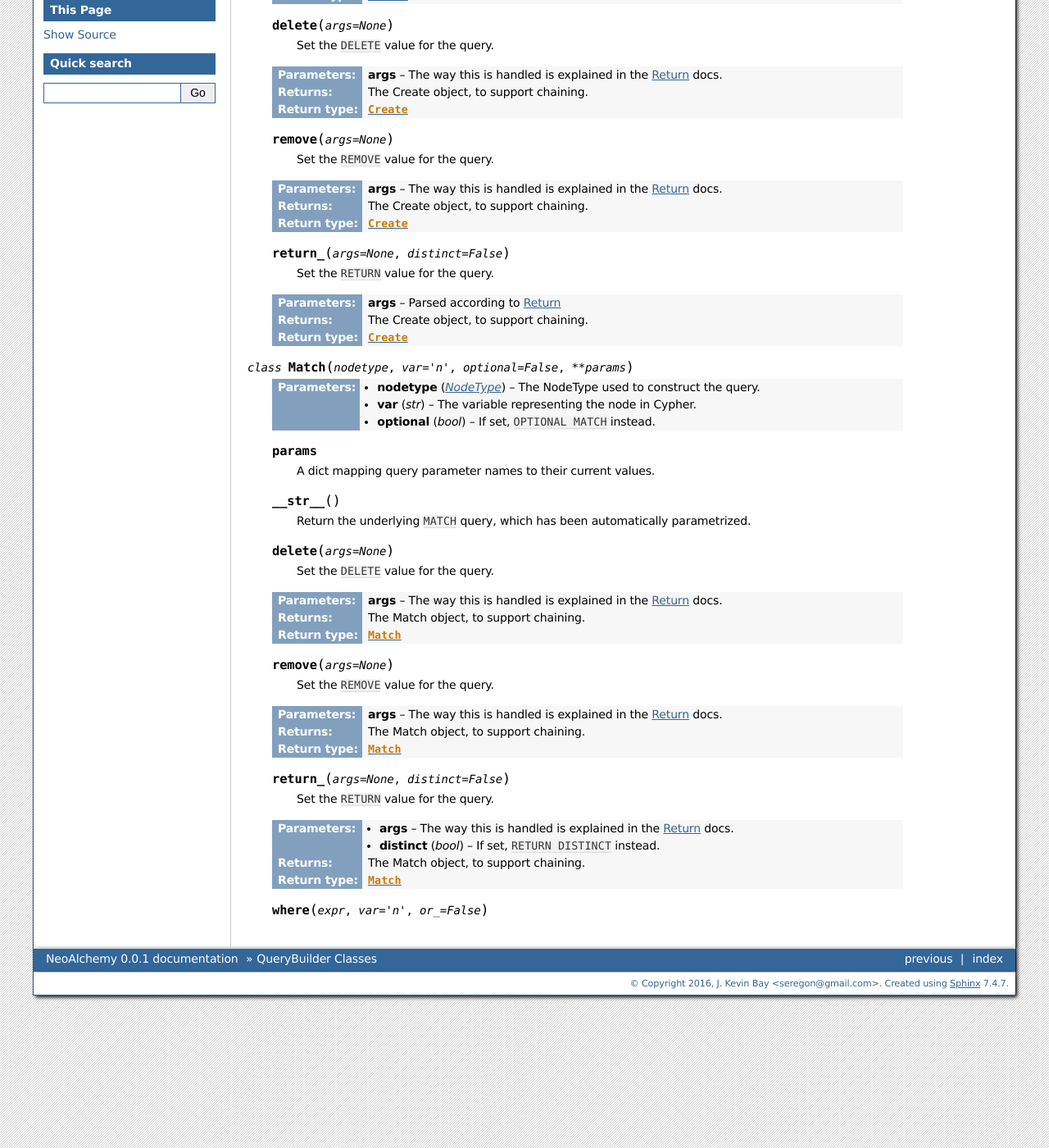
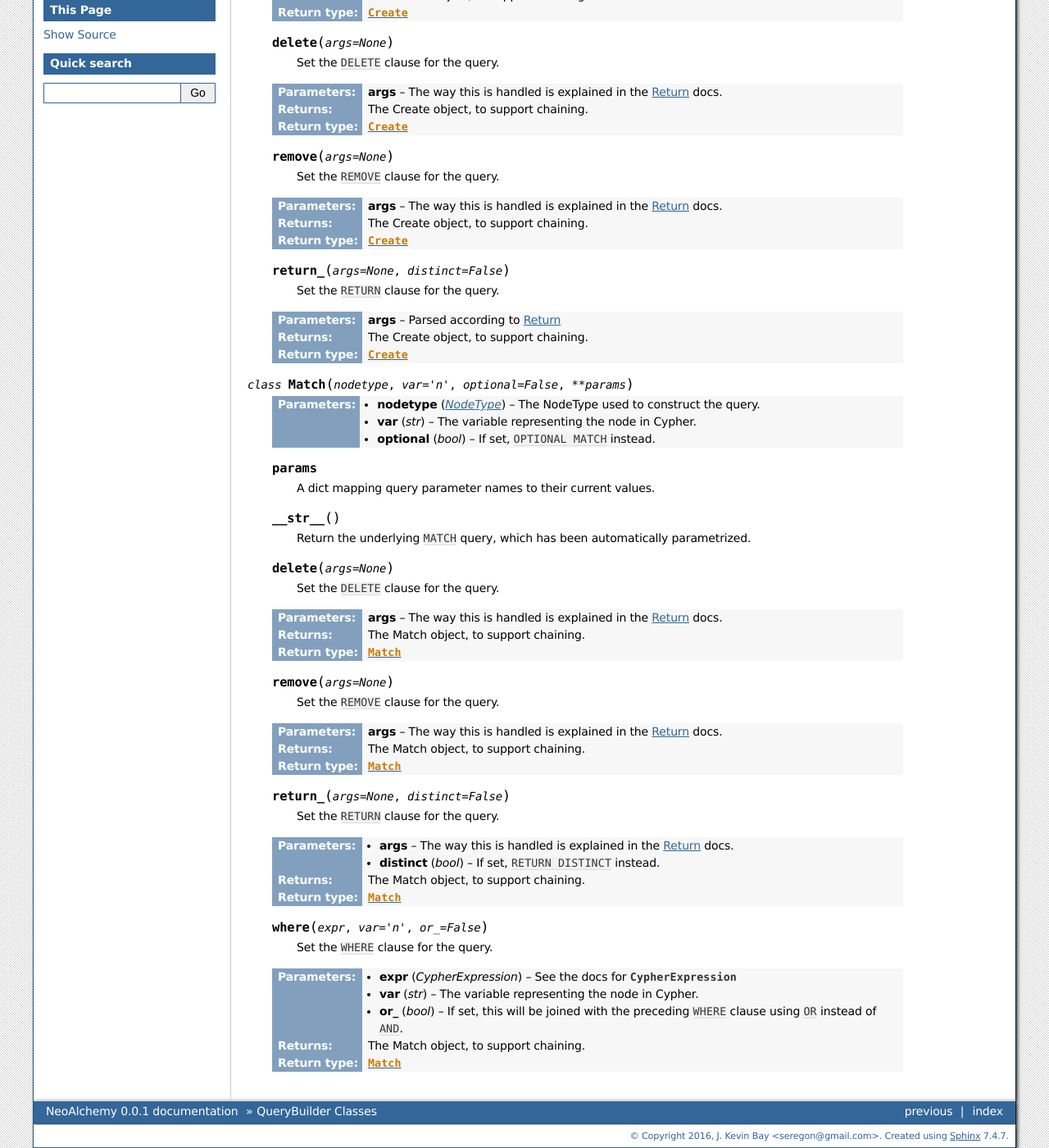
Before and after one commit to TwoBitAlchemist/NeoAlchemy, a Sphinx documentation site: the page built from source/querybuilder-classes.rst, in a window 1280 px wide and 1400 px high, scrolled down 457 px. Shown: the whole window at 82% size. Built offline with Sphinx 7.4.7, drawn with Linux system fonts in a browser that asks for light colours; some of the changed text lies outside the part shown.

Commit message:
Doc and code consistency update

```diff
--- a/source/querybuilder-classes.rst
+++ b/source/querybuilder-classes.rst
@@ -20,18 +20,19 @@ QueryBuilder Classes
         Return the underlying ``CREATE`` query, which has been automatically
         parametrized.
 
-    .. py:method:: Create.set(property, value)
+    .. py:method:: Create.set(property, value, var='n')
 
         Set a property to a value. Can be called multiple times.
 
     :param Property property: The property to set
-    :param value: The value of the property to set
+    :param any value: The value of the property to set
+    :param str var: The variable representing the node in Cypher.
     :return: The Create object, to support chaining.
     :rtype: :py:class:`Create`
 
     .. py:method:: Create.delete(args=None)
 
-        Set the ``DELETE`` value for the query.
+        Set the ``DELETE`` clause for the query.
 
     :param args: The way this is handled is explained in the
                  :ref:`return-signature` docs.
@@ -40,7 +41,7 @@ QueryBuilder Classes
 
     .. py:method:: Create.remove(args=None)
 
-        Set the ``REMOVE`` value for the query.
+        Set the ``REMOVE`` clause for the query.
 
     :param args: The way this is handled is explained in the
                  :ref:`return-signature` docs.
@@ -49,7 +50,7 @@ QueryBuilder Classes
 
     .. py:method:: Create.return_(args=None, distinct=False)
 
-        Set the ``RETURN`` value for the query.
+        Set the ``RETURN`` clause for the query.
 
     :param args: Parsed according to :ref:`return-signature`
     :return: The Create object, to support chaining.
@@ -73,7 +74,7 @@ QueryBuilder Classes
 
     .. py:method:: Match.delete(args=None)
 
-        Set the ``DELETE`` value for the query.
+        Set the ``DELETE`` clause for the query.
 
     :param args: The way this is handled is explained in the
                  :ref:`return-signature` docs.
@@ -82,7 +83,7 @@ QueryBuilder Classes
 
     .. py:method:: Match.remove(args=None)
 
-        Set the ``REMOVE`` value for the query.
+        Set the ``REMOVE`` clause for the query.
 
     :param args: The way this is handled is explained in the
                  :ref:`return-signature` docs.
@@ -91,7 +92,7 @@ QueryBuilder Classes
 
     .. py:method:: Match.return_(args=None, distinct=False)
 
-        Set the ``RETURN`` value for the query.
+        Set the ``RETURN`` clause for the query.
 
     :param args: The way this is handled is explained in the
                  :ref:`return-signature` docs.
@@ -100,3 +101,12 @@ QueryBuilder Classes
     :rtype: :py:class:`Match`
 
     .. py:method:: Match.where(expr, var='n', or_=False)
+
+        Set the ``WHERE`` clause for the query.
+
+    :param CypherExpression expr: See the docs for :py:class:`CypherExpression`
+    :param str var: The variable representing the node in Cypher.
+    :param bool or\_: If set, this will be joined with the preceding ``WHERE``
+                      clause using ``OR`` instead of ``AND``.
+    :return: The Match object, to support chaining.
+    :rtype: :py:class:`Match`
```
Also changed, not shown: 2 other files.
